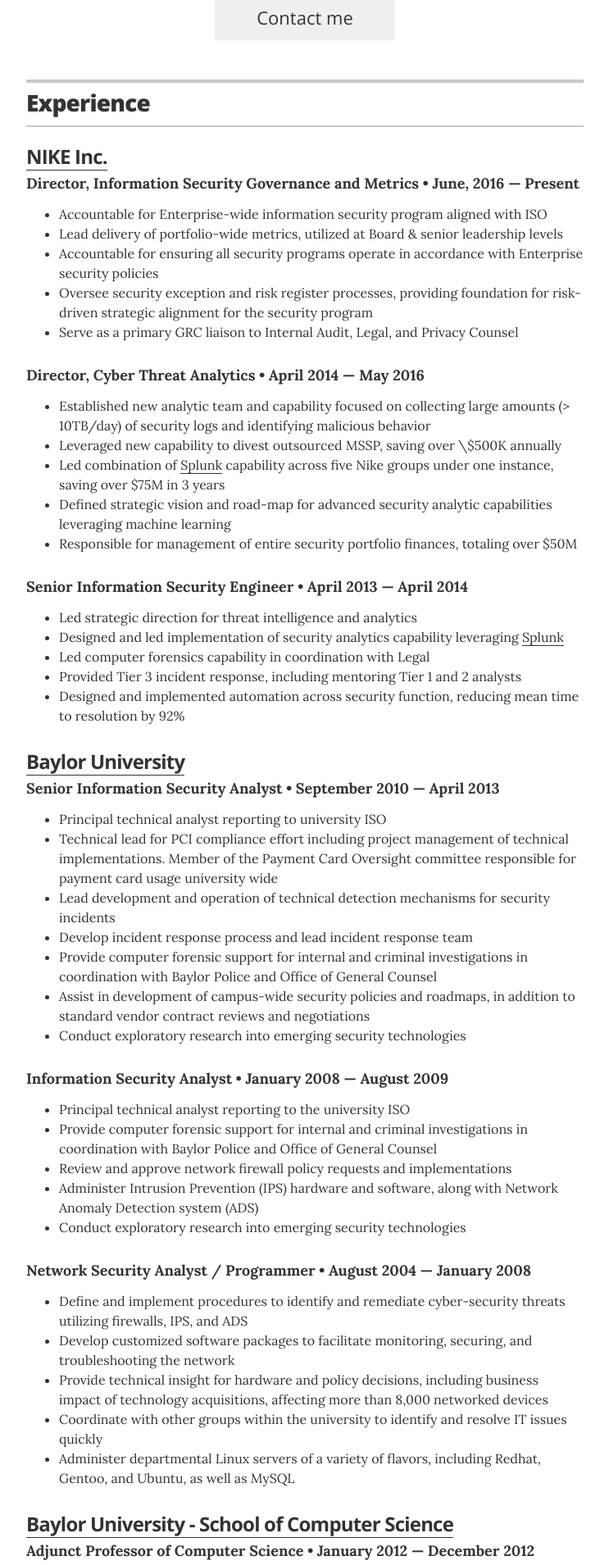
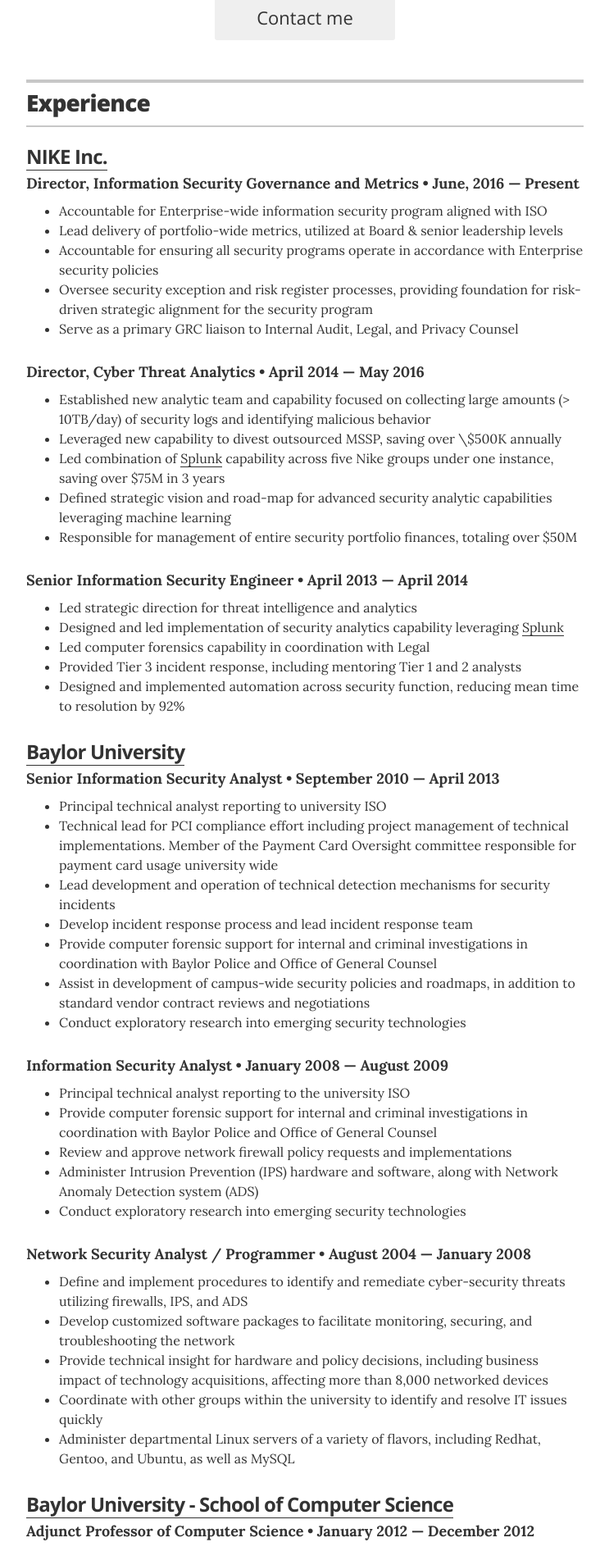
Before and after one commit to jglovier/resume-template, a Jekyll site: the page built from index.html, in a window 1280 px wide. Shown: the part 477-2386 px from the top of the page at 82% size, without its empty margins (268-1011 px from the left). Built offline with Jekyll 4.4.1, drawn with Linux system fonts in a browser that asks for light colours.

Commit message:
Tighten up some spacing in the default theme

```diff
--- a/_sass/_resume.scss
+++ b/_sass/_resume.scss
@@ -154,6 +154,10 @@
     }
   }
 
+  .resume-item-list {
+    margin: 0 0 0;
+  }
+
   .resume-item-title,
   .resume-item-details,
   .resume-item-copy,
@@ -208,11 +212,11 @@
   }
   .section-header {
     @include section_border_thin;
-    margin-bottom: 1rem;
+    margin-bottom: .5rem;
     h2 { font-size: 1.2rem; line-height: 1.5rem; }
   }
   .content-section {
-    margin: 0 0 1rem;
+    margin: 0 0 .5rem;
     .resume-item { margin-bottom: 1rem; }
     .resume-item-title {
       font-size: 16px;
```
